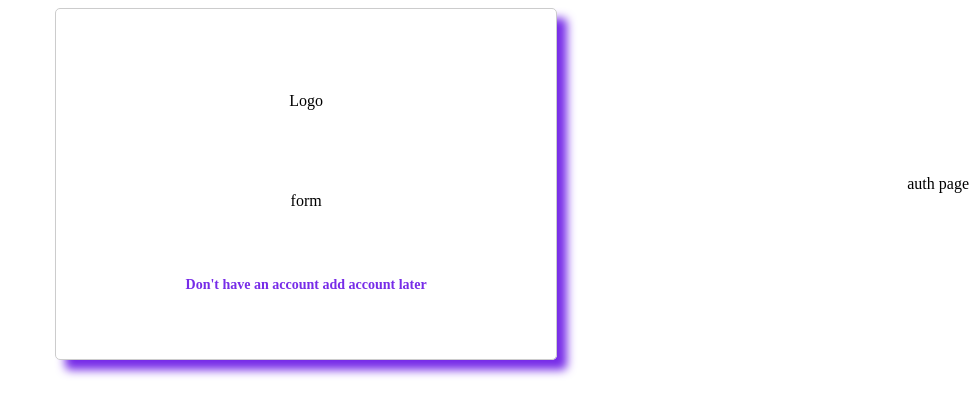
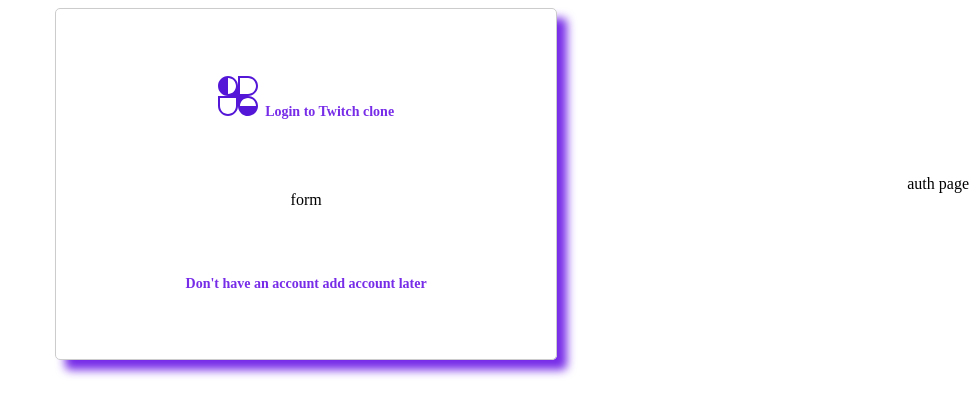
Before and after one commit to PREM-KUMAR-D/Twitch-Clone, a React (Vite) app in the folder client/: page /auth in a window 1280 px wide. Shown: the top 416 px of the page, without its empty margins (303-1280 px from the left). Built offline with nearby package versions, Linux system fonts and the light colour scheme.

Commit message:
Logo component completed

```diff
--- a/client/src/components/Login.jsx
+++ b/client/src/components/Login.jsx
@@ -1,11 +1,12 @@
 import React from "react";
 import classes from './Login.module.css';
+import { Logo } from "./Logo";
 
 const Login =({switchAuthHanlder})=>{
 
     return (
         <div className={classes.loginContainer} >
-            <p>Logo </p>
+            <Logo text={'Login to Twitch clone'}/>
             <form >
                 form
             </form>
--- /dev/null
+++ b/client/src/components/Logo.jsx
@@ -0,0 +1,10 @@
+import React from "react";
+import logoPlaceHolder from '/logoPlaceholder.svg';
+import classes from './Logo.module.css';
+
+export const Logo= ({text})=>{
+    return(<div className={classes.logoContainer}>
+        <img src={logoPlaceHolder}></img>
+        <span>&nbsp;&nbsp;{text}</span>
+    </div>)
+}
--- /dev/null
+++ b/client/src/components/Logo.module.css
@@ -0,0 +1,4 @@
+.logoContainer{
+    font-size: 26px;
+    font-weight: bold;
+}
```
Also changed, not shown: client/public/logoPlaceholder.svg (added).
